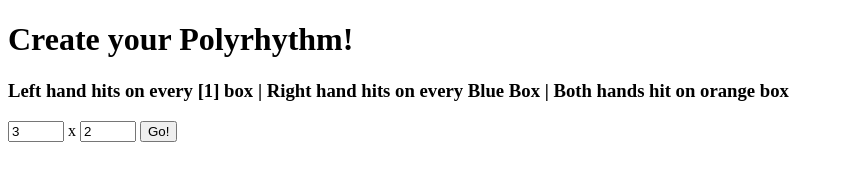
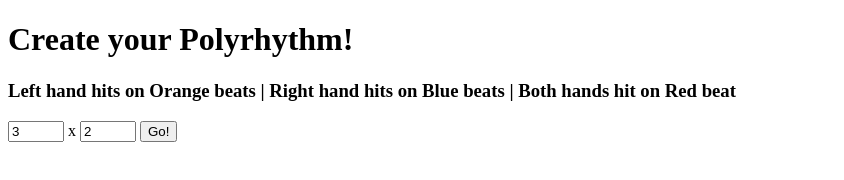
Before and after one commit to noah-CAL/polyrhythm-visualizer, a plain HTML site: page index.html in a window 1280 px wide. Shown: the whole page, without its empty margins (0-844 px from the left). Drawn offline with Linux system fonts and the light colour scheme.

Commit message:
Update index.html

```diff
--- a/index.html
+++ b/index.html
@@ -9,7 +9,7 @@
 </head>
 <body>
     <h1>Create your Polyrhythm!</h1>
-    <h3>Left hand hits on every [1] box | Right hand hits on every Blue Box | Both hands hit on orange box</h3>
+    <h3>Left hand hits on Orange beats | Right hand hits on Blue beats | Both hands hit on Red beat</h3>
 
     <div id="form">
         <input type="number" name="counterpulse" id="beat" min="1" max="10" value="3">
```
